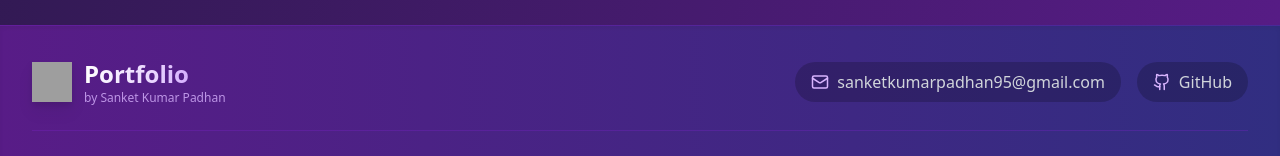
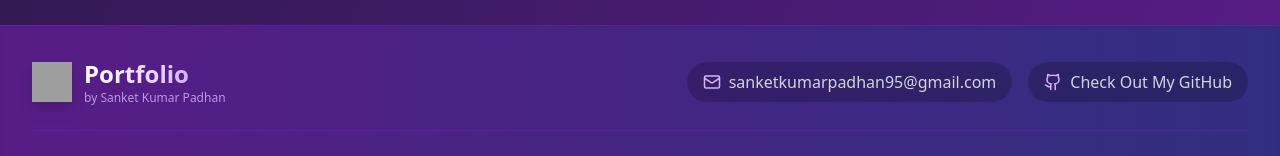
Before and after one commit to Sanket3yoProgrammer/sanketprojects, a React (Vite) app: page / in a window 1280 px wide. Shown: the part 4137-4293 px from the top of the page. Built offline with nearby package versions, Linux system fonts and the light colour scheme; grey boxes are pictures that could not be loaded; a web font is replaced by a local one.

Commit message:
Update App.tsx

```diff
--- a/src/App.tsx
+++ b/src/App.tsx
@@ -166,7 +166,7 @@ function App() {
                     className="flex items-center space-x-2 text-gray-300 bg-black/20 px-4 py-2 rounded-full hover:bg-black/30 transition-colors"
                   >
                     <Github size={18} className="text-purple-300" />
-                    <span className="hover:text-white transition-colors">GitHub</span>
+                    <span className="hover:text-white transition-colors">Check Out My GitHub</span>
                   </a>
                 </div>
               </div>
```
